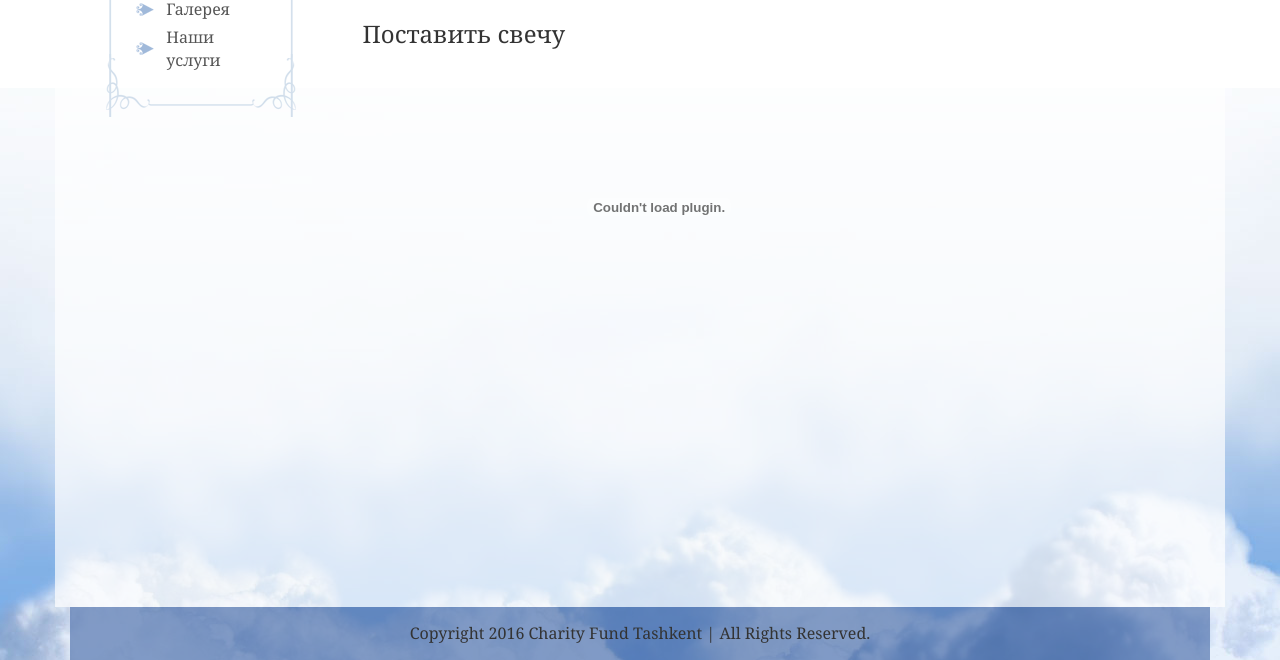
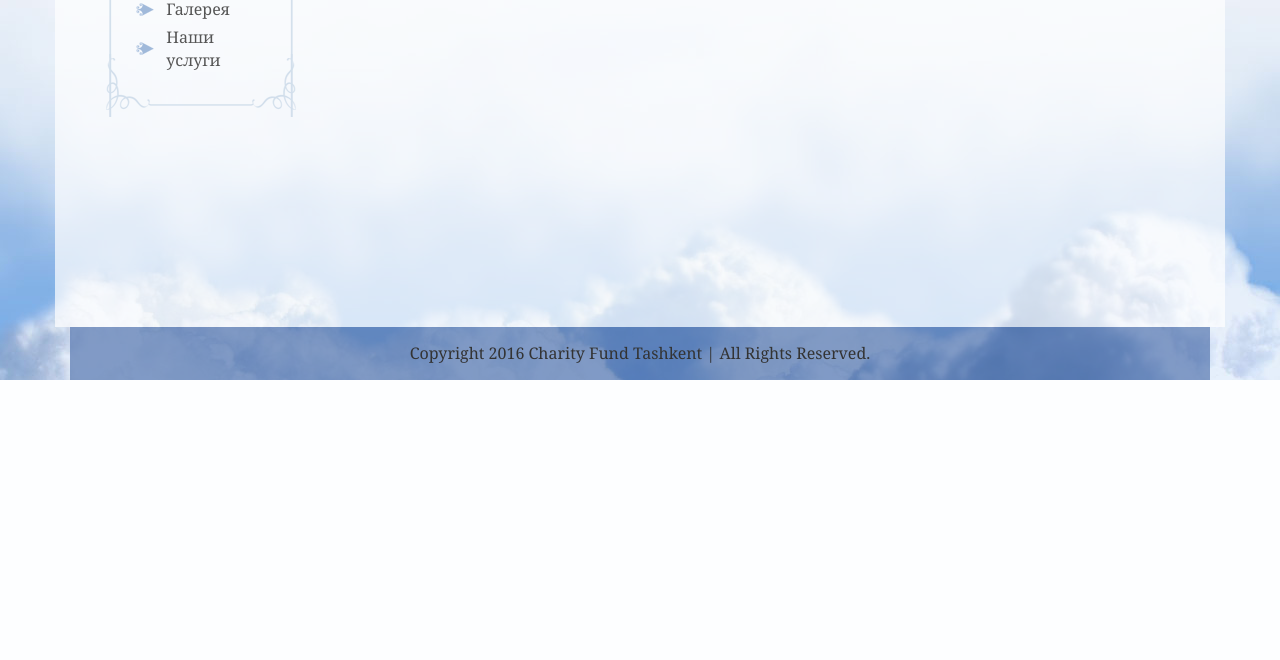
Before and after one commit to kensay98/FundTashkent, a Django app: template graves/templates/graves_detail.html in a window 1280 px wide. Shown: the part 613-1273 px from the top of the page. After the commit the page ends 993 px from the top, so only its background shows below. Run offline with Django 3.2, Linux system fonts and the light colour scheme; the template is opened without the code that fills it, so the values that code supplies are empty; some libraries are stand-ins or nearby versions.

Commit message:
Removed candle plugin

```diff
--- a/graves/templates/graves_detail.html
+++ b/graves/templates/graves_detail.html
@@ -49,11 +49,6 @@
         {% if grave.part_ww == 1 %}
             <p>Ветеран войны:   Y.</p>
         {% endif %}
-
-        <h3>Поставить свечу</h3>
-        <object style="display:block; margin-top:10px; width: 70%; height: 300px" data="{% static 'images/svecha.swf' %}" type="application/x-shockwave-flash">
-        <param value="{% static 'images/svecha.swf' %}" name="movie">
-        </object>
     </div>
 
 {% endblock %}
```
